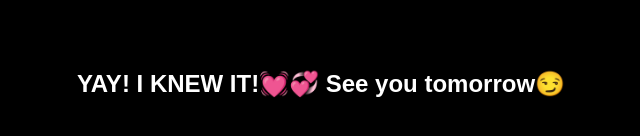
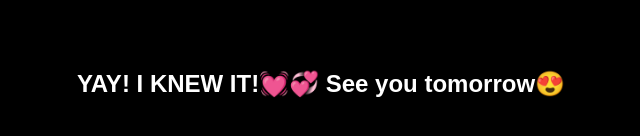
Before and after one commit to horusknox/proposalWebsite, a plain HTML site: page yes.html in a window 1280 px wide. Shown: the part 316-452 px from the top of the page, 319-959 px from the left. Drawn offline with Linux system fonts and the light colour scheme.

Commit message:
changed the emoji in the YAY.html file

```diff
--- a/yes.html
+++ b/yes.html
@@ -27,6 +27,6 @@
 </head>
 <body>
 
-  <h1 class="message">YAY! I KNEW IT!💓💞   See you tomorrow😏</h1>
+  <h1 class="message">YAY! I KNEW IT!💓💞   See you tomorrow😍</h1>
 </body>
 </html>
```
